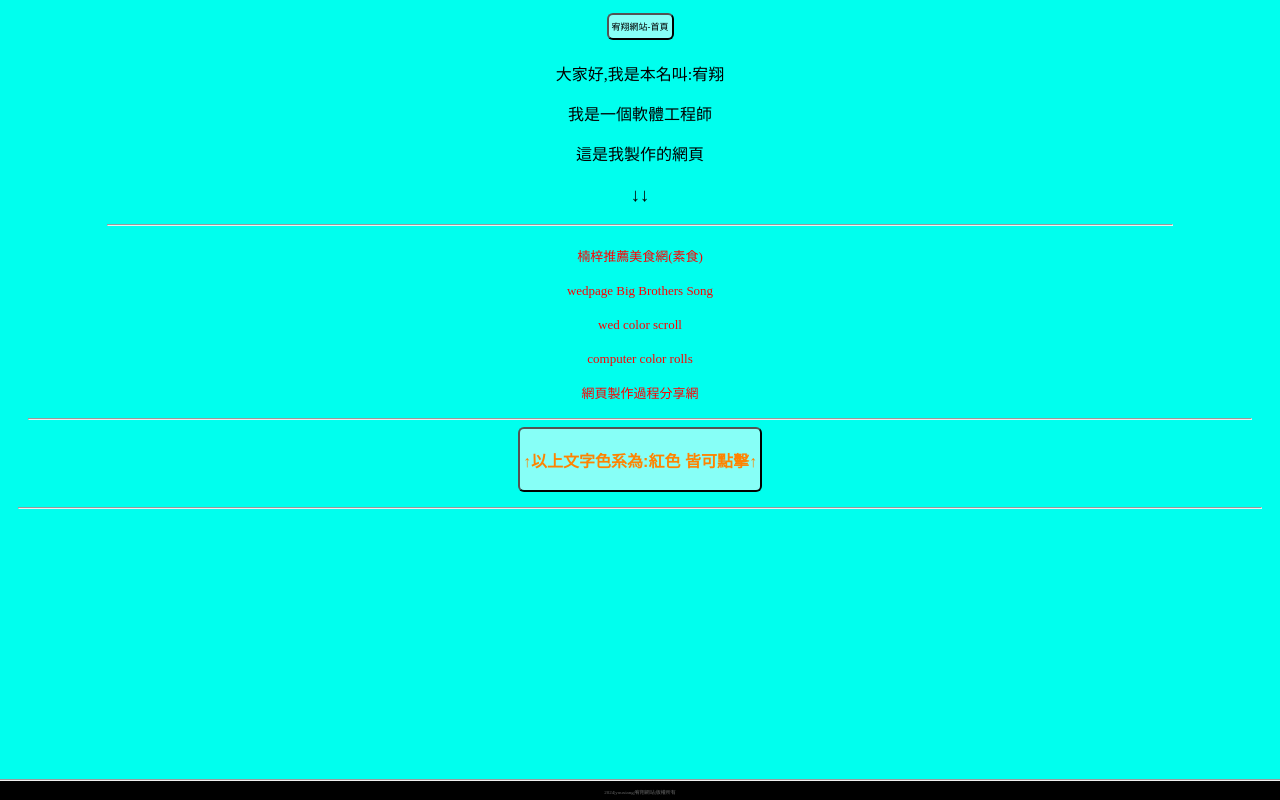
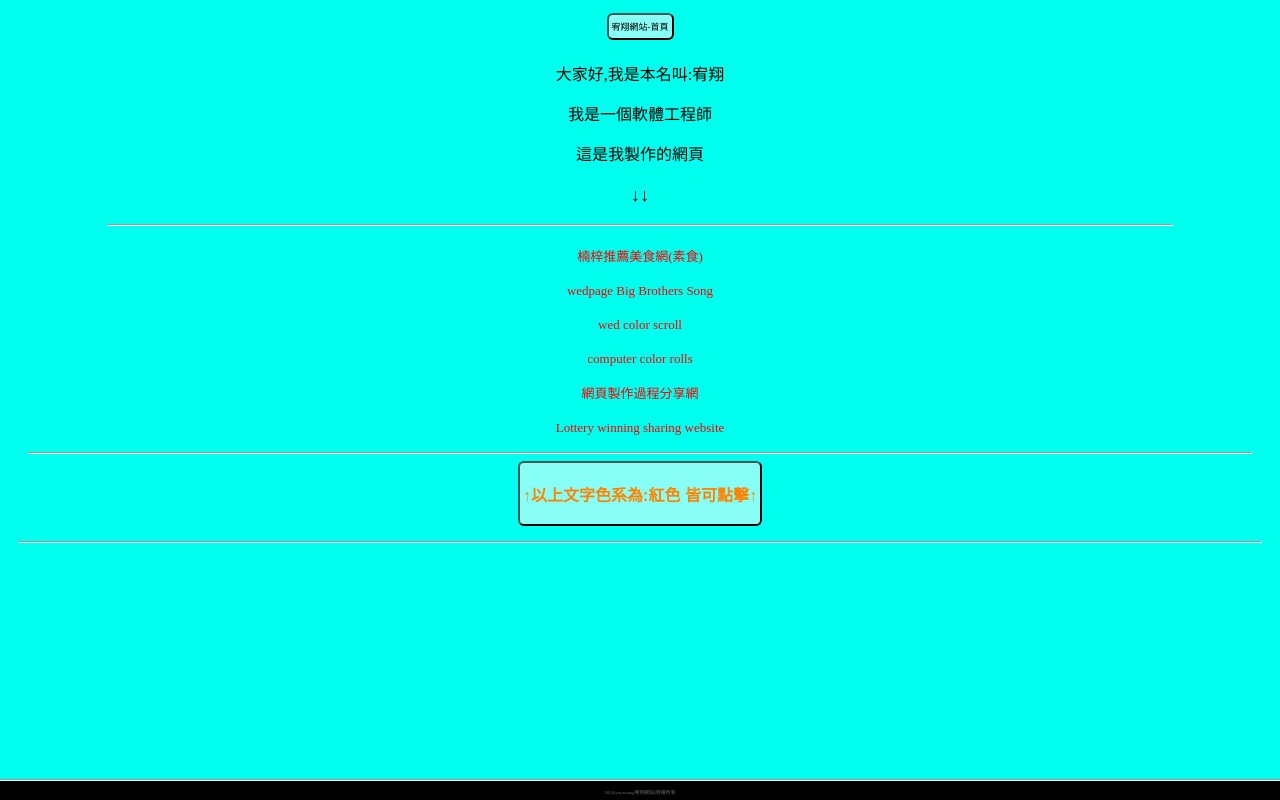
Before and after one commit to youxiang50609/youxiangwedpage, a plain HTML site: page index.html in a window 1280 px wide. Drawn offline with Linux system fonts and the light colour scheme.

Commit message:
Update index.html

```diff
--- a/index.html
+++ b/index.html
@@ -31,6 +31,11 @@
                        <p><a href="https://colorscroll.netlify.app/?fbclid=IwAR2XkiWqG2cdlnEz-bmK8_di-z3cb4o8_oSJbFC5VvlT-8NE4lPwAOSIwHg">wed color scroll</a></p>
        <p><a href="https://colorhaif.netlify.app/">computer color rolls</a>
 <p><a href="https://cht506.netlify.app/">網頁製作過程分享網</a>
+  <p>
+    <a href="https://wedpage569.netlify.app">
+      Lottery winning sharing website
+    </a>
+  </p>
        </p>
         <!--置入分隔線-->
           <hr style="margin:2px 20px 2px 20px">
```
